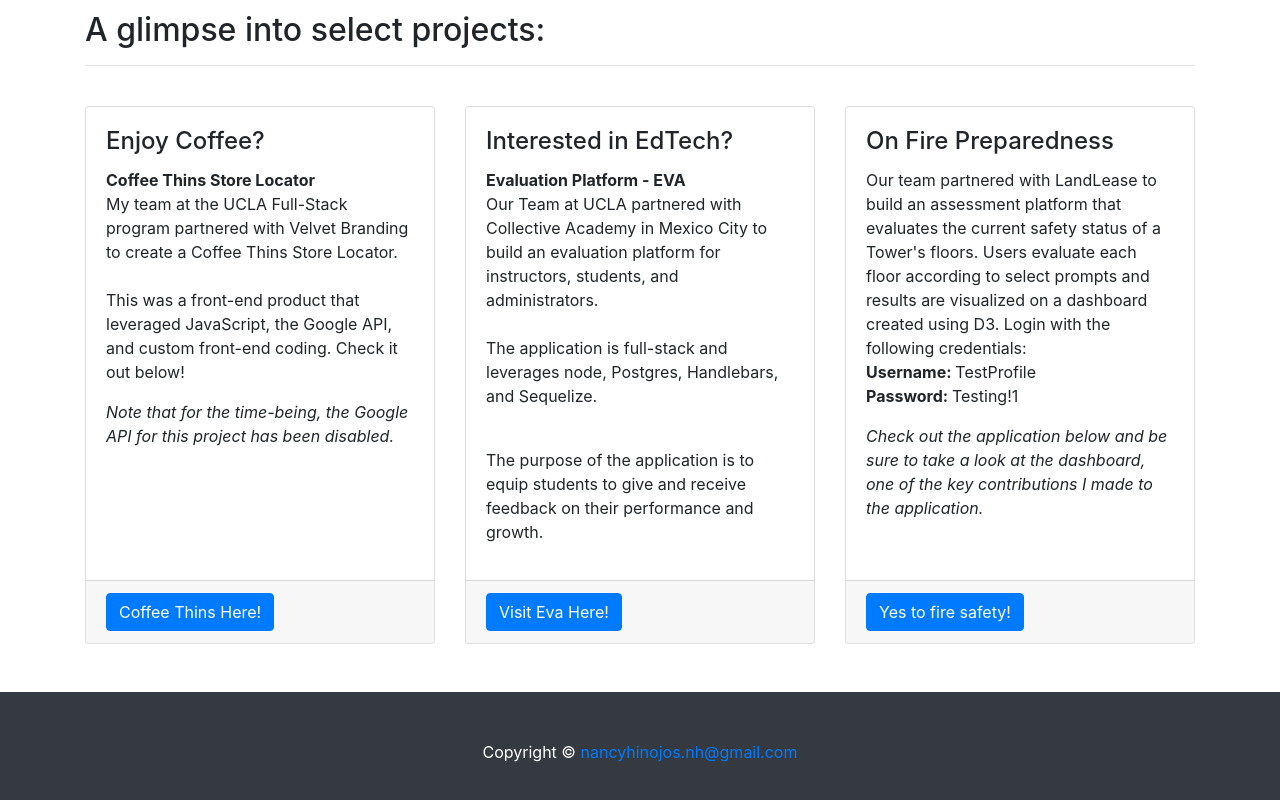
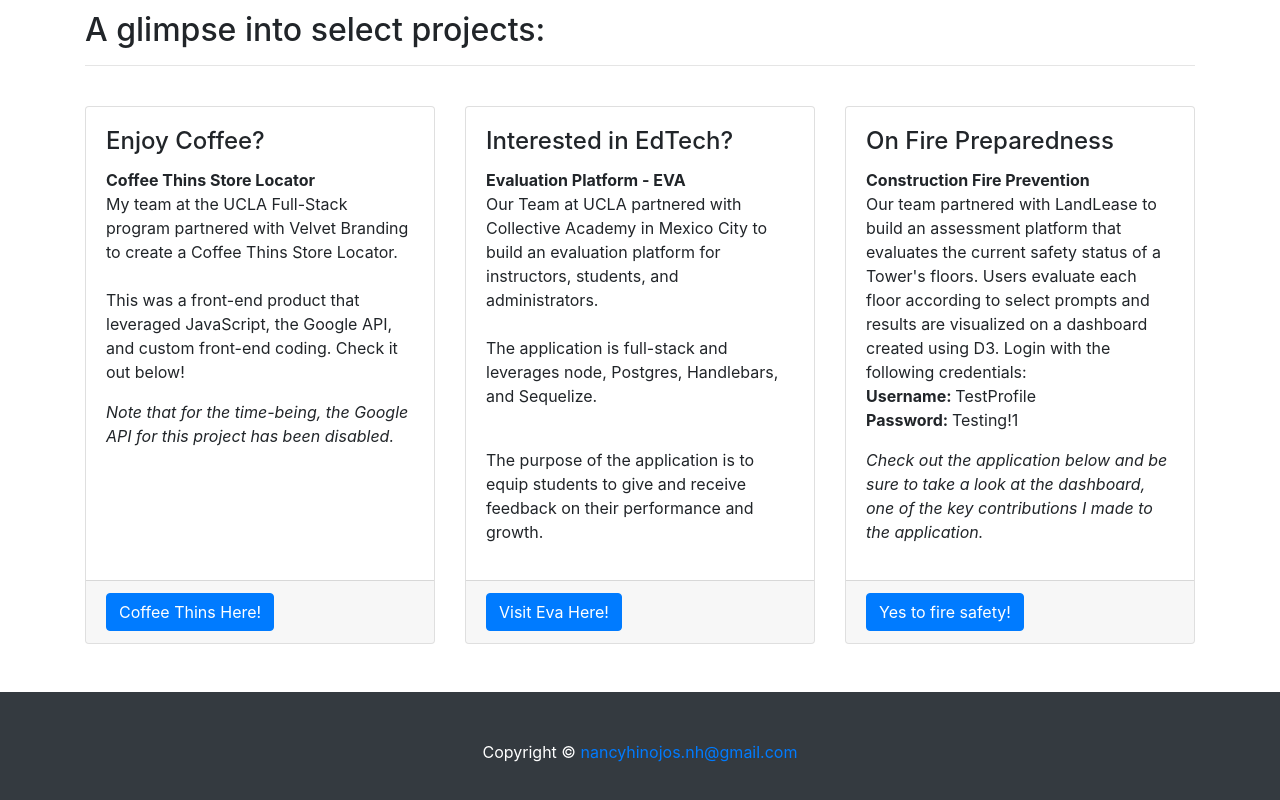
Before and after one commit to NanceCA/portfolio-fullStack, a website: page index.html in a window 1280 px wide. Shown: the part 1061-1861 px from the top of the page. Drawn offline with Linux system fonts and the light colour scheme.

Commit message:
adding titles

```diff
--- a/index.html
+++ b/index.html
@@ -197,6 +197,7 @@
           <!-- <img class="card-img-top" src="http://placehold.it/300x200" alt=""> -->
           <div class="card-body">
             <h4 class="card-title">On Fire Preparedness</h4>
+            <strong>Construction Fire Prevention</strong>
             <p class="card-text">Our team partnered with LandLease to build an assessment platform that evaluates the
               current safety status of a Tower's floors. Users evaluate each floor according to select prompts and
               results are visualized on a dashboard created using D3. Login with the following credentials:<br>
```
